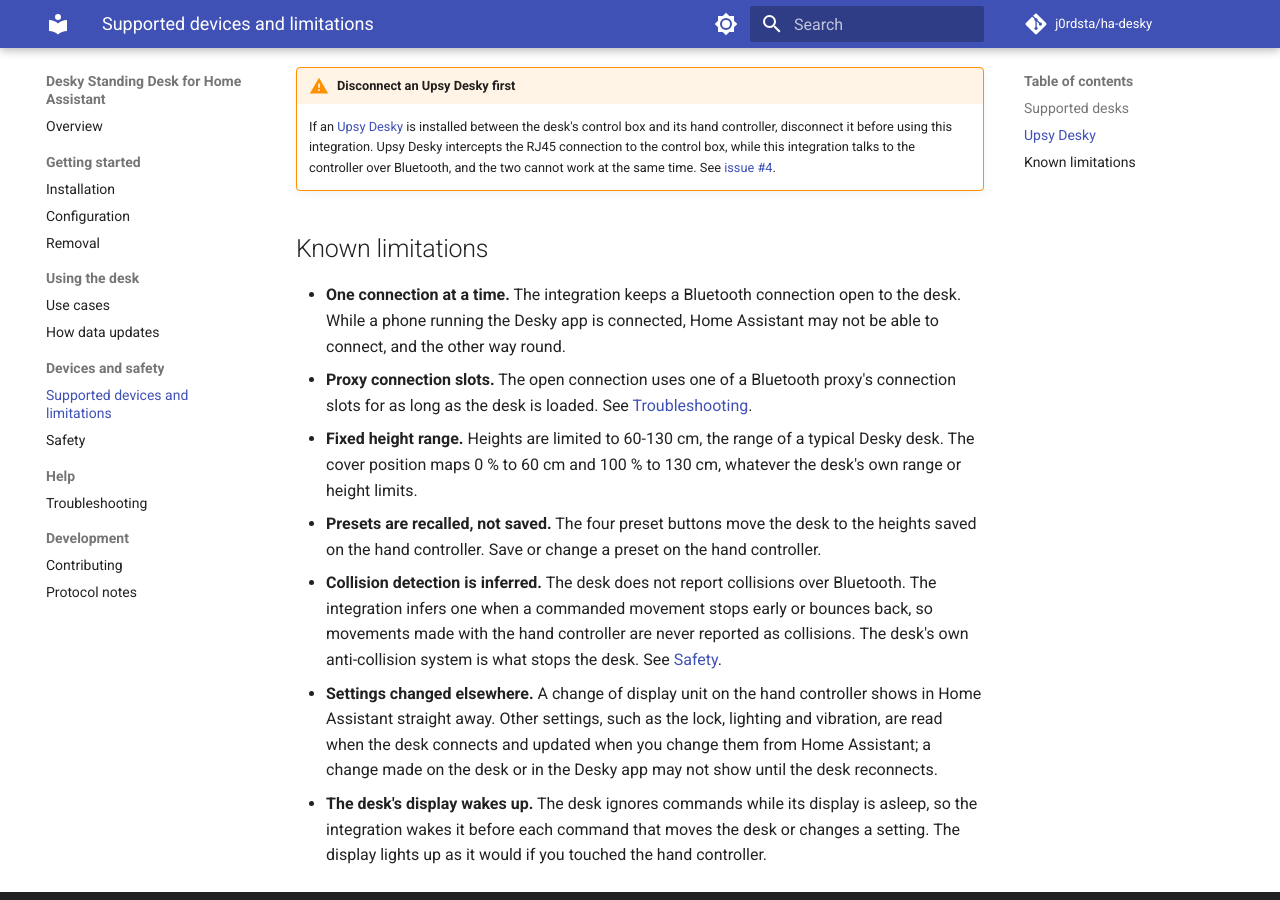
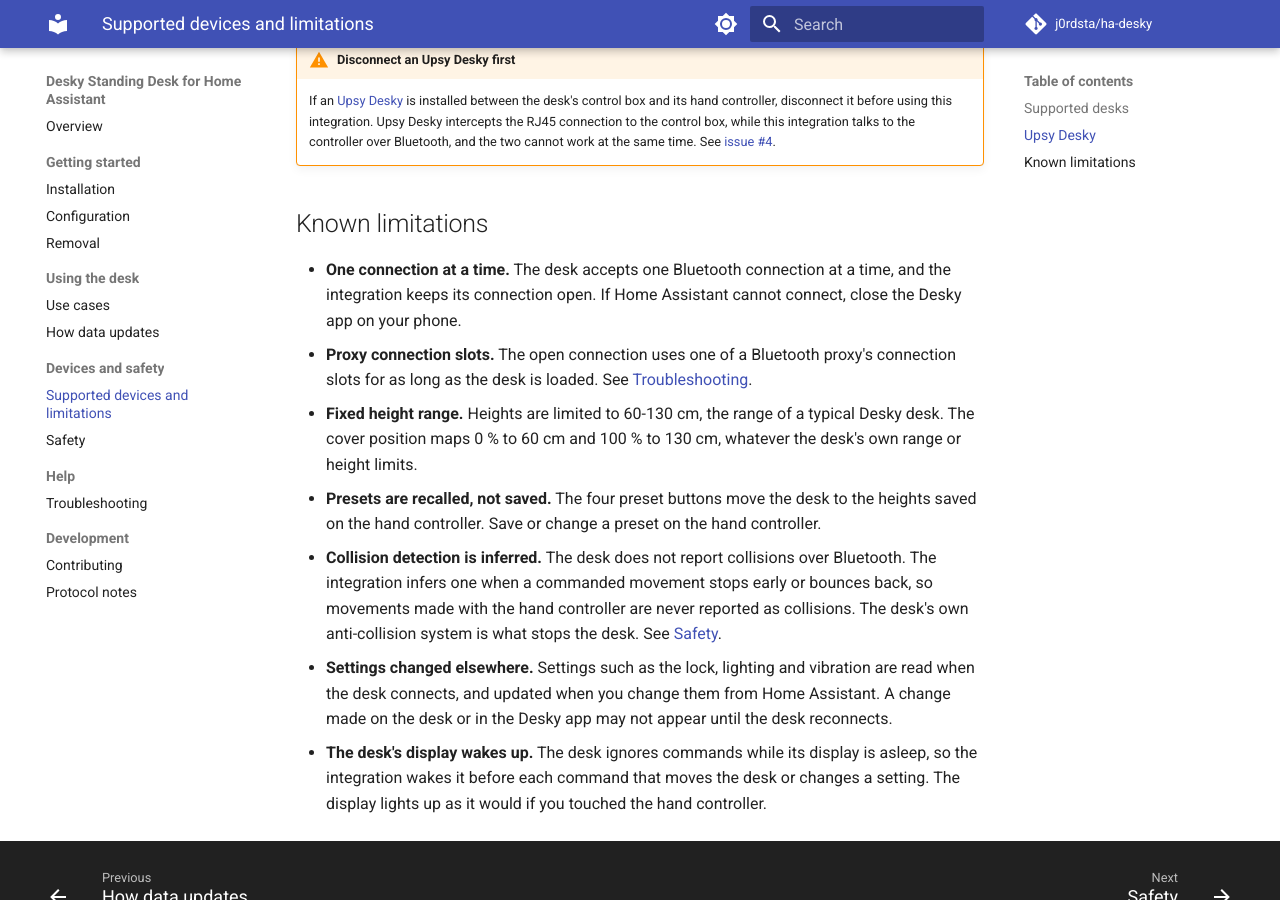
Before and after one commit to j0rdsta/ha-desky, an MkDocs documentation site: the page built from docs/supported-devices.md, in a window 1280 px wide and 900 px high, scrolled down 774 px. Built offline with MkDocs 1.6.1 and Material for MkDocs 9.7.7, drawn with Linux system fonts in a browser that asks for light colours; comment, search, counter and statistics services are not loaded; some of the changed text lies outside the part shown.

Commit message:
docs: drop unverified desk behaviour and match HACS labels
Reword the connection and settings notes so they only state what the
integration does, describe the height limits by what the move to height
action enforces, and use the button names from the HACS documentation.

Co-Authored-By: Claude Opus 5.5 <noreply@anthropic.com>

```diff
--- a/docs/supported-devices.md
+++ b/docs/supported-devices.md
@@ -2,9 +2,8 @@
 
 ## Supported desks
 
-The integration works with Desky desks whose controller has Bluetooth built in: the desks you can
-control with the Desky app. Such a desk advertises a Bluetooth name that starts with `Desky`,
-which is how Home Assistant discovers it.
+The integration works with Desky desks whose controller has Bluetooth built in. Such a desk
+advertises a Bluetooth name that starts with `Desky`, which is how Home Assistant discovers it.
 
 Desky desks use more than one controller, and controllers differ in firmware. The integration
 handles the differences it knows about:
@@ -35,9 +34,9 @@ are not discovered automatically unless their name starts with `Desky`.
 
 ## Known limitations
 
-- **One connection at a time.** The integration keeps a Bluetooth connection open to the desk.
-  While a phone running the Desky app is connected, Home Assistant may not be able to connect,
-  and the other way round.
+- **One connection at a time.** The desk accepts one Bluetooth connection at a time, and the
+  integration keeps its connection open. If Home Assistant cannot connect, close the Desky app on
+  your phone.
 - **Proxy connection slots.** The open connection uses one of a Bluetooth proxy's connection
   slots for as long as the desk is loaded. See
   [Troubleshooting](troubleshooting.md#esphome-bluetooth-proxies).
@@ -50,10 +49,9 @@ are not discovered automatically unless their name starts with `Desky`.
   integration infers one when a commanded movement stops early or bounces back, so movements
   made with the hand controller are never reported as collisions. The desk's own anti-collision
   system is what stops the desk. See [Safety](safety.md).
-- **Settings changed elsewhere.** A change of display unit on the hand controller shows in Home
-  Assistant straight away. Other settings, such as the lock, lighting and vibration, are read when
-  the desk connects and updated when you change them from Home Assistant; a change made on the
-  desk or in the Desky app may not show until the desk reconnects.
+- **Settings changed elsewhere.** Settings such as the lock, lighting and vibration are read when
+  the desk connects, and updated when you change them from Home Assistant. A change made on the
+  desk or in the Desky app may not appear until the desk reconnects.
 - **The desk's display wakes up.** The desk ignores commands while its display is asleep, so the
   integration wakes it before each command that moves the desk or changes a setting. The display
   lights up as it would if you touched the hand controller.
```
Also changed, not shown: docs/configuration.md (+3 -2 lines), docs/installation.md (+4 -4 lines), docs/removal.md (+3 -4 lines), docs/safety.md (+2 -2 lines), docs/troubleshooting.md (+2 -3 lines).
